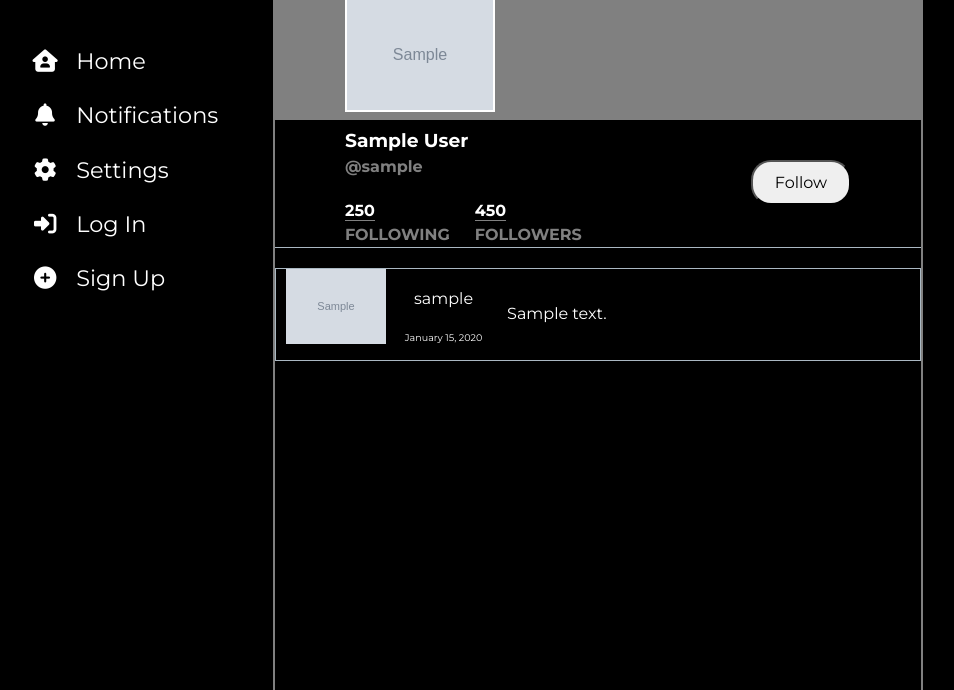
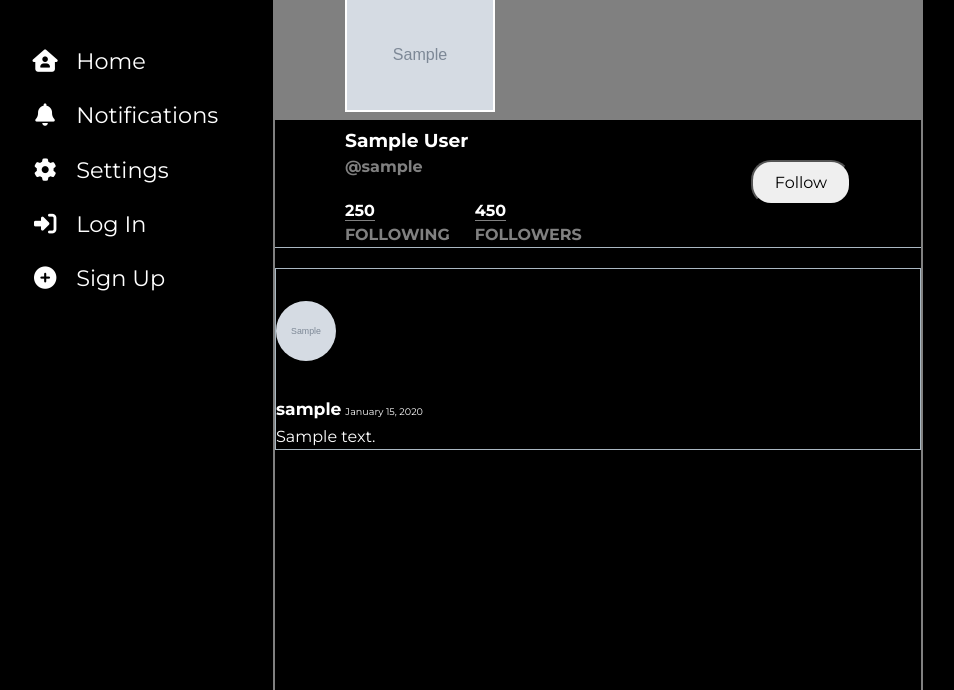
Before and after one commit to Wisieneu/chandra, a Django app: a page that uses templates/main/base.html in a window 1280 px wide. Shown: the top 690 px of the page, without its empty margins (111-1065 px from the left). Run offline with Django 4.2, Linux system fonts and the light colour scheme; tables that the repository leaves empty hold one stand-in row (values such as "Sample post"); grey boxes marked "Sample" are stand-in pictures; some libraries are stand-ins or nearby versions.

Commit message:
change main page post styling and classes

```diff
--- a/static/main/main.css
+++ b/static/main/main.css
@@ -77,15 +77,33 @@ select {
 /* TYPOGRAPHY */
 
 
+small.PLACEHOLDER {
+  font-size: 1.07em;
+  font-weight: 100;
+  color: gray;
+}
+
 
 
 .post-content,
 a.post-nickname,
 small,
-.profile-wrapper {
+.profile-wrapper,
+.likes-count {
 
   font-family: "Montserrat", sans-serif
 }
+
+.post-nickname {
+font-weight: bold;
+padding: 0;
+font-size: 1.07em;
+}
+
+#greyed-out-tag-name-span {
+  color: gray;
+}
+
 
 small {
   font-size: 0.6em;
@@ -272,6 +290,16 @@ button.active {
 
 /* POST STYLING */
 
+
+.likes-count {
+  margin-left: 5px;
+
+}
+
+.main-page-post-wrapper {
+  display: flex;
+}
+
 .invisible:not(img) {
   display: none;
 }
@@ -281,29 +309,35 @@ button.active {
 
 }
 
+.like-button-container {
+  display: flex;
+  justify-content: center;
+  margin-bottom: 5px;
+}
+
+
+
+.button-like-post {
+  font-size: 20px;
+  cursor: pointer;
+}
+
+
+
 .post-wrapper {
-  display: flex;
-  align-items: center;
   border: 1px solid #aab8c2;
   margin-bottom: 1.5rem;
 }
 
-.name-date {
-  display: flex;
-  flex-direction: column;
-  text-align: center;
-  margin: 0.5rem;
-
-}
-
 .post-image {
-  width: 100px;
+  height: 60px;
+  width: 60px;
+  border-radius: 50%;
   vertical-align: top;
 
 }
 
 .post-content {
-  margin-left: 1em;
   text-align: start;
   word-wrap: break-word;
   overflow: auto;
```
Also changed, not shown: static/main/js/renderPost.js (+14 -9 lines).
